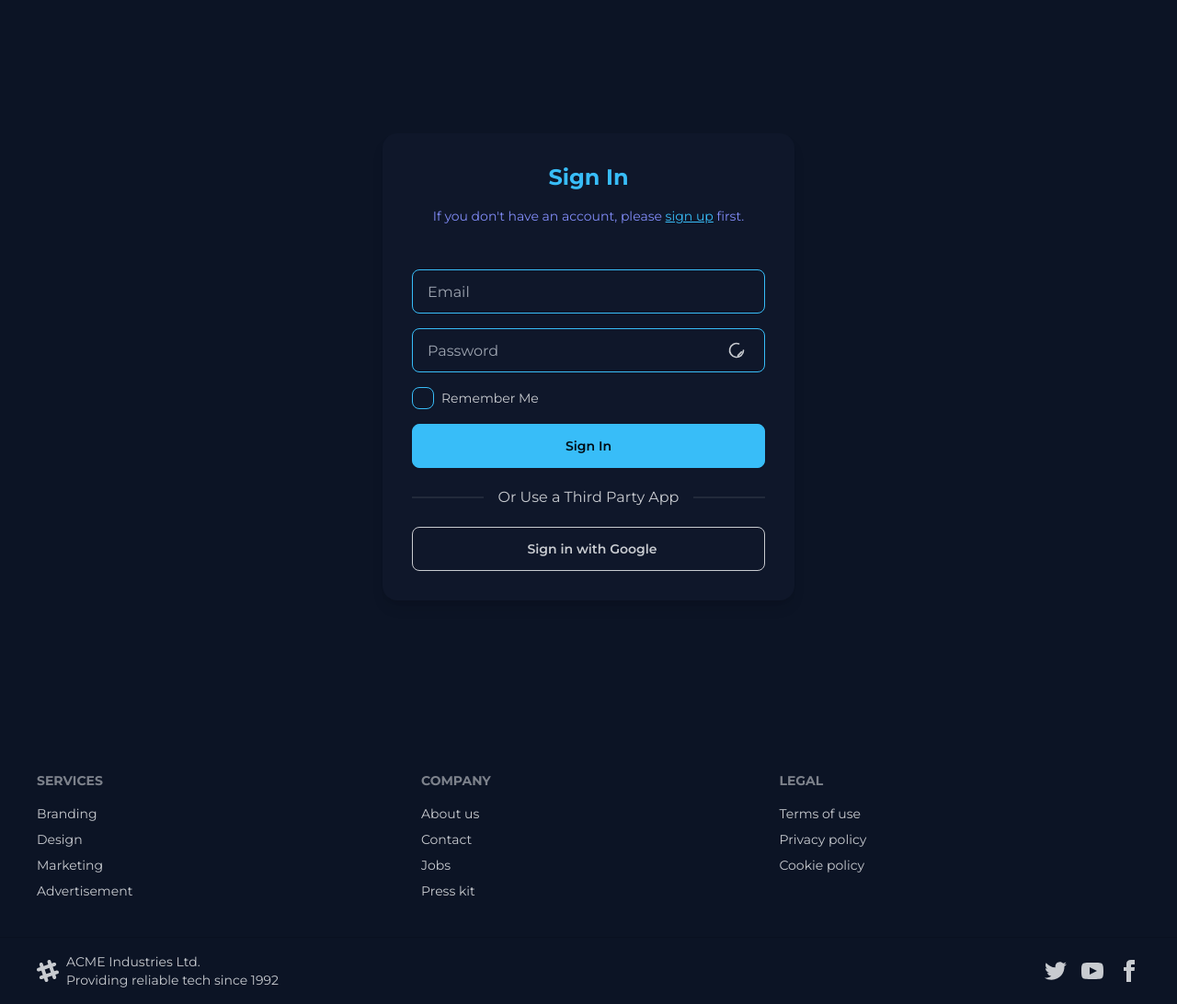
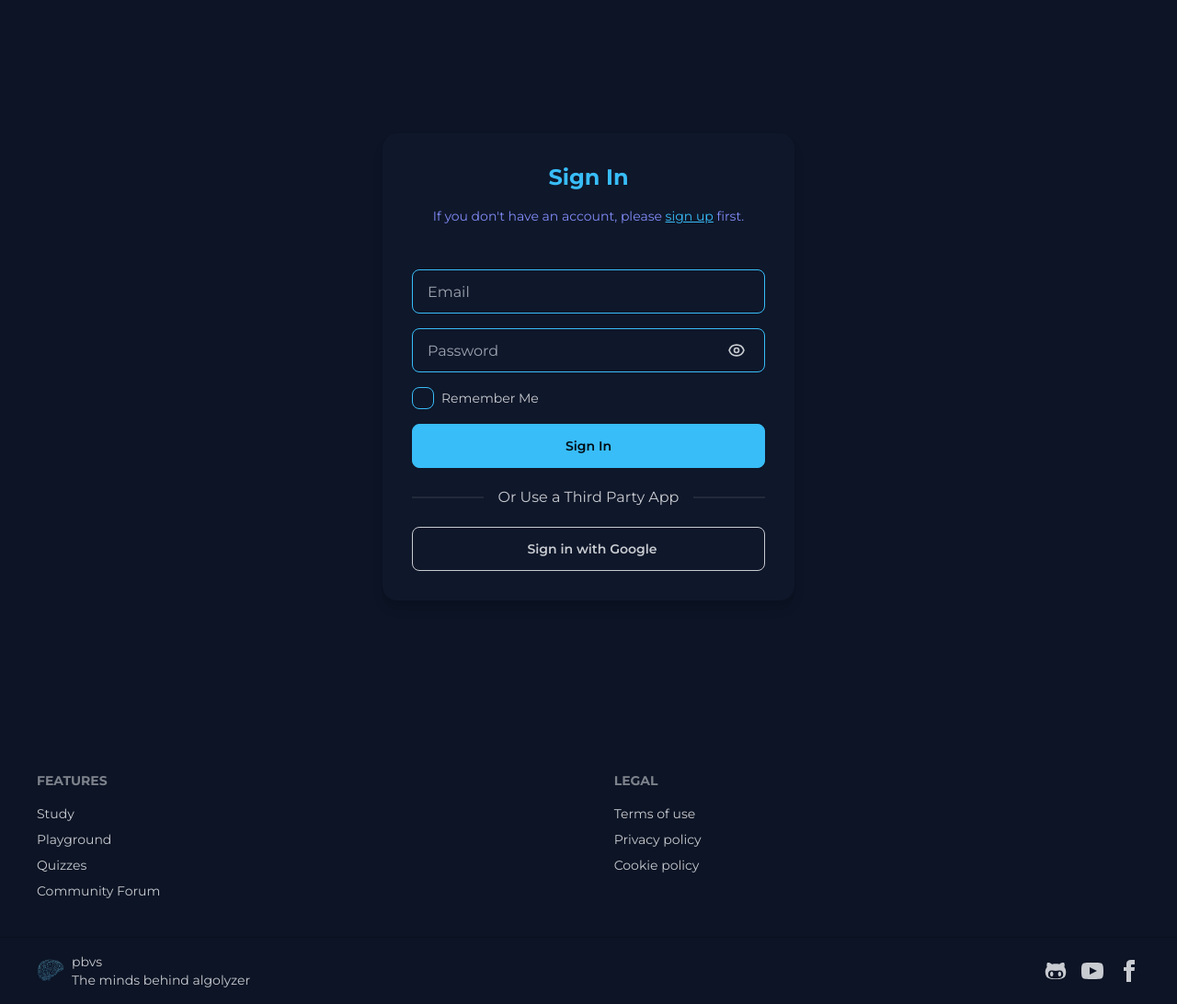
Before and after one commit to Priyanshu-Batham/Algolyzer, a Django app: page /accounts/login/ in a window 1280 px wide. Shown: the part 65-1157 px from the top of the page at 92% size. Run offline with Django 5.2, Linux system fonts and the light colour scheme; style sheets or scripts are compiled from the project's sources; some libraries are stand-ins or nearby versions.

Commit message:
UI changes and refinements (#118)

```diff
--- a/Algolyzer/templates/account/login.html
+++ b/Algolyzer/templates/account/login.html
@@ -58,10 +58,12 @@
                                 <button
                                         type="button"
                                         class="absolute inset-y-0 right-2 flex items-center btn btn-sm btn-ghost transform -translate-y-1/2 top-1/2"
-                                    onclick="togglePasswordVisibility('{{ field.id_for_label }}')"
+                                        onclick="togglePasswordVisibility('{{ field.id_for_label }}', this)"
                                 >
-                                    <svg xmlns="http://www.w3.org/2000/svg" class="h-5 w-5" fill="none" viewBox="0 0 24 24" stroke="currentColor">
-                                        <path stroke-linecap="round" stroke-linejoin="round" stroke-width="2" d="M13.875 18.825l4.5-4.5M21 12a9 9 0 11-6-8.47" />
+                                    <svg xmlns="http://www.w3.org/2000/svg" class="h-5 w-5 eye-icon" fill="none" viewBox="0 0 24 24" stroke="currentColor">
+                                        <!-- Open Eye Icon -->
+                                        <path stroke-linecap="round" stroke-linejoin="round" stroke-width="2" d="M15 12a3 3 0 11-6 0 3 3 0 016 0z" />
+                                        <path stroke-linecap="round" stroke-linejoin="round" stroke-width="2" d="M2.458 12C3.732 7.943 7.523 5 12 5c4.477 0 8.268 2.943 9.542 7-1.274 4.057-5.065 7-9.542 7-4.477 0-8.268-2.943-9.542-7z" />
                                     </svg>
                                 </button>
                             {% endif %}
@@ -114,14 +116,29 @@
 {% endblock extra_body %}
 
 {% block scripts %}
+
+
     <script>
-    function togglePasswordVisibility(inputId) {
+        function togglePasswordVisibility(inputId, button) {
             const input = document.getElementById(inputId);
+            const icon = button.querySelector(".eye-icon");
+
             if (input.type === "password") {
                 input.type = "text";
+                // Change to Closed Eye Icon
+                icon.innerHTML = `
+                <path stroke-linecap="round" stroke-linejoin="round" stroke-width="2" d="M3 12s3-5 9-5 9 5 9 5-3 5-9 5-9-5-9-5z" />
+                <path stroke-linecap="round" stroke-linejoin="round" stroke-width="2" d="M9.53 9.53a3 3 0 014.24 4.24" />
+                <path stroke-linecap="round" stroke-linejoin="round" stroke-width="2" d="M1 1l22 22" />
+            `;
             } else {
                 input.type = "password";
+                // Change to Open Eye Icon
+                icon.innerHTML = `
+                <path stroke-linecap="round" stroke-linejoin="round" stroke-width="2" d="M15 12a3 3 0 11-6 0 3 3 0 016 0z" />
+                <path stroke-linecap="round" stroke-linejoin="round" stroke-width="2" d="M2.458 12C3.732 7.943 7.523 5 12 5c4.477 0 8.268 2.943 9.542 7-1.274 4.057-5.065 7-9.542 7-4.477 0-8.268-2.943-9.542-7z" />
+            `;
             }
         }
-</script>
+    </script
 {% endblock %}
--- a/Algolyzer/templates/base.html
+++ b/Algolyzer/templates/base.html
@@ -101,18 +101,11 @@
   <!-- Footer Section -->
   <footer class="footer bg-base-200 text-base-content p-10">
     <nav>
-      <h6 class="footer-title">Services</h6>
-      <a class="link link-hover">Branding</a>
-      <a class="link link-hover">Design</a>
-      <a class="link link-hover">Marketing</a>
-      <a class="link link-hover">Advertisement</a>
-    </nav>
-    <nav>
-      <h6 class="footer-title">Company</h6>
-      <a class="link link-hover">About us</a>
-      <a class="link link-hover">Contact</a>
-      <a class="link link-hover">Jobs</a>
-      <a class="link link-hover">Press kit</a>
+      <h6 class="footer-title">Features</h6>
+      <a class="link link-hover" href="{% url 'study_home' %}">Study</a>
+      <a class="link link-hover" href="{% url 'playground_home' %}">Playground</a>
+      <a class="link link-hover" href="{% url 'quiz_home' %}">Quizzes</a>
+      <a class="link link-hover" href="{% url 'category_list' %}">Community Forum</a>
     </nav>
     <nav>
       <h6 class="footer-title">Legal</h6>
@@ -123,34 +116,24 @@
   </footer>
   <footer class="footer bg-base-200 text-base-content border-base-300 border-t px-10 py-4">
     <aside class="grid-flow-col items-center">
-      <svg
-        width="24"
-        height="24"
-        viewBox="0 0 24 24"
-        xmlns="http://www.w3.org/2000/svg"
-        fill-rule="evenodd"
-        clip-rule="evenodd"
-        class="fill-current">
-        <path
-          d="M22.672 15.226l-2.432.811.841 2.515c.33 1.019-.209 2.127-1.23 2.456-1.15.325-2.148-.321-2.463-1.226l-.84-2.518-5.013 1.677.84 2.517c.391 1.203-.434 2.542-1.831 2.542-.88 0-1.601-.564-1.86-1.314l-.842-2.516-2.431.809c-1.135.328-2.145-.317-2.463-1.229-.329-1.018.211-2.127 1.231-2.456l2.432-.809-1.621-4.823-2.432.808c-1.355.384-2.558-.59-2.558-1.839 0-.817.509-1.582 1.327-1.846l2.433-.809-.842-2.515c-.33-1.02.211-2.129 1.232-2.458 1.02-.329 2.13.209 2.461 1.229l.842 2.515 5.011-1.677-.839-2.517c-.403-1.238.484-2.553 1.843-2.553.819 0 1.585.509 1.85 1.326l.841 2.517 2.431-.81c1.02-.33 2.131.211 2.461 1.229.332 1.018-.21 2.126-1.23 2.456l-2.433.809 1.622 4.823 2.433-.809c1.242-.401 2.557.484 2.557 1.838 0 .819-.51 1.583-1.328 1.847m-8.992-6.428l-5.01 1.675 1.619 4.828 5.011-1.674-1.62-4.829z"></path>
-      </svg>
+      <a href="{% url 'home' %}" class="w-[30px]">
+          <img alt="Algolyzer logo" class="w-full h-full object-cover" src="{% static 'algolyzer.png' %}" />
+      </a>
       <p>
-        ACME Industries Ltd.
+        pbvs
         <br />
-        Providing reliable tech since 1992
+        The minds behind algolyzer
       </p>
     </aside>
     <nav class="md:place-self-center md:justify-self-end">
       <div class="grid grid-flow-col gap-4">
-        <a>
+        <a href="https://github.com/Priyanshu-Batham/Algolyzer">
           <svg
             xmlns="http://www.w3.org/2000/svg"
-            width="24"
-            height="24"
-            viewBox="0 0 24 24"
-            class="fill-current">
+            viewBox="0 0 480 512"
+            class="fill-current w-6 h-6">
             <path
-              d="M24 4.557c-.883.392-1.832.656-2.828.775 1.017-.609 1.798-1.574 2.165-2.724-.951.564-2.005.974-3.127 1.195-.897-.957-2.178-1.555-3.594-1.555-3.179 0-5.515 2.966-4.797 6.045-4.091-.205-7.719-2.165-10.148-5.144-1.29 2.213-.669 5.108 1.523 6.574-.806-.026-1.566-.247-2.229-.616-.054 2.281 1.581 4.415 3.949 4.89-.693.188-1.452.232-2.224.084.626 1.956 2.444 3.379 4.6 3.419-2.07 1.623-4.678 2.348-7.29 2.04 2.179 1.397 4.768 2.212 7.548 2.212 9.142 0 14.307-7.721 13.995-14.646.962-.695 1.797-1.562 2.457-2.549z"></path>
+              d="M186.1 328.7c0 20.9-10.9 55.1-36.7 55.1s-36.7-34.2-36.7-55.1 10.9-55.1 36.7-55.1 36.7 34.2 36.7 55.1zM480 278.2c0 31.9-3.2 65.7-17.5 95-37.9 76.6-142.1 74.8-216.7 74.8-75.8 0-186.2 2.7-225.6-74.8-14.6-29-20.2-63.1-20.2-95 0-41.9 13.9-81.5 41.5-113.6-5.2-15.8-7.7-32.4-7.7-48.8 0-21.5 4.9-32.3 14.6-51.8 45.3 0 74.3 9 108.8 36 29-6.9 58.8-10 88.7-10 27 0 54.2 2.9 80.4 9.2 34-26.7 63-35.2 107.8-35.2 9.8 19.5 14.6 30.3 14.6 51.8 0 16.4-2.6 32.7-7.7 48.2 27.5 32.4 39 72.3 39 114.2zm-64.3 50.5c0-43.9-26.7-82.6-73.5-82.6-18.9 0-37 3.4-56 6-14.9 2.3-29.8 3.2-45.1 3.2-15.2 0-30.1-.9-45.1-3.2-18.7-2.6-37-6-56-6-46.8 0-73.5 38.7-73.5 82.6 0 87.8 80.4 101.3 150.4 101.3h48.2c70.3 0 150.6-13.4 150.6-101.3zm-82.6-55.1c-25.8 0-36.7 34.2-36.7 55.1s10.9 55.1 36.7 55.1 36.7-34.2 36.7-55.1-10.9-55.1-36.7-55.1z"></path>
           </svg>
         </a>
         <a>
```
Also changed, not shown: Algolyzer/community/templates/community/post_detail.html (+6 -2 lines). Lines whose indentation alone changed are shown as unchanged.
